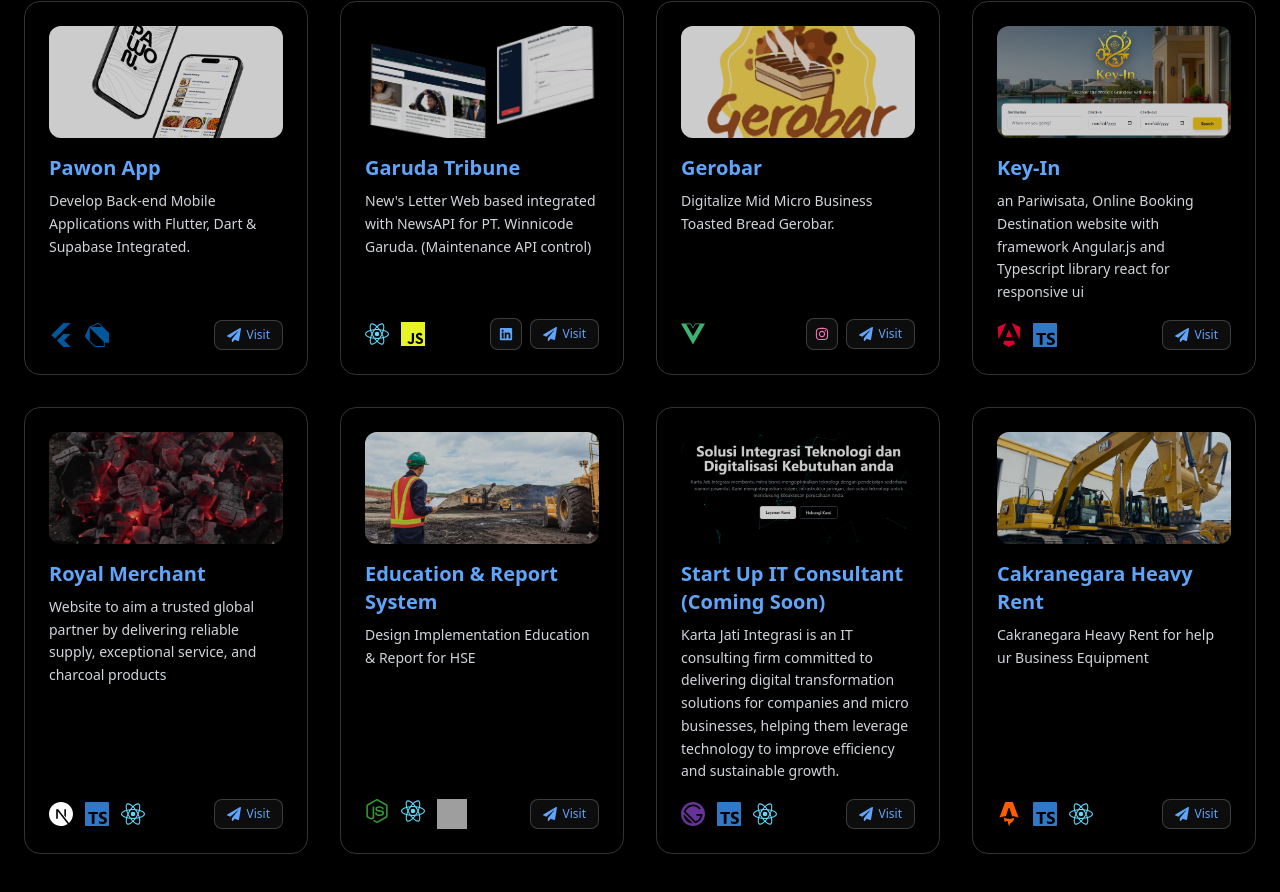
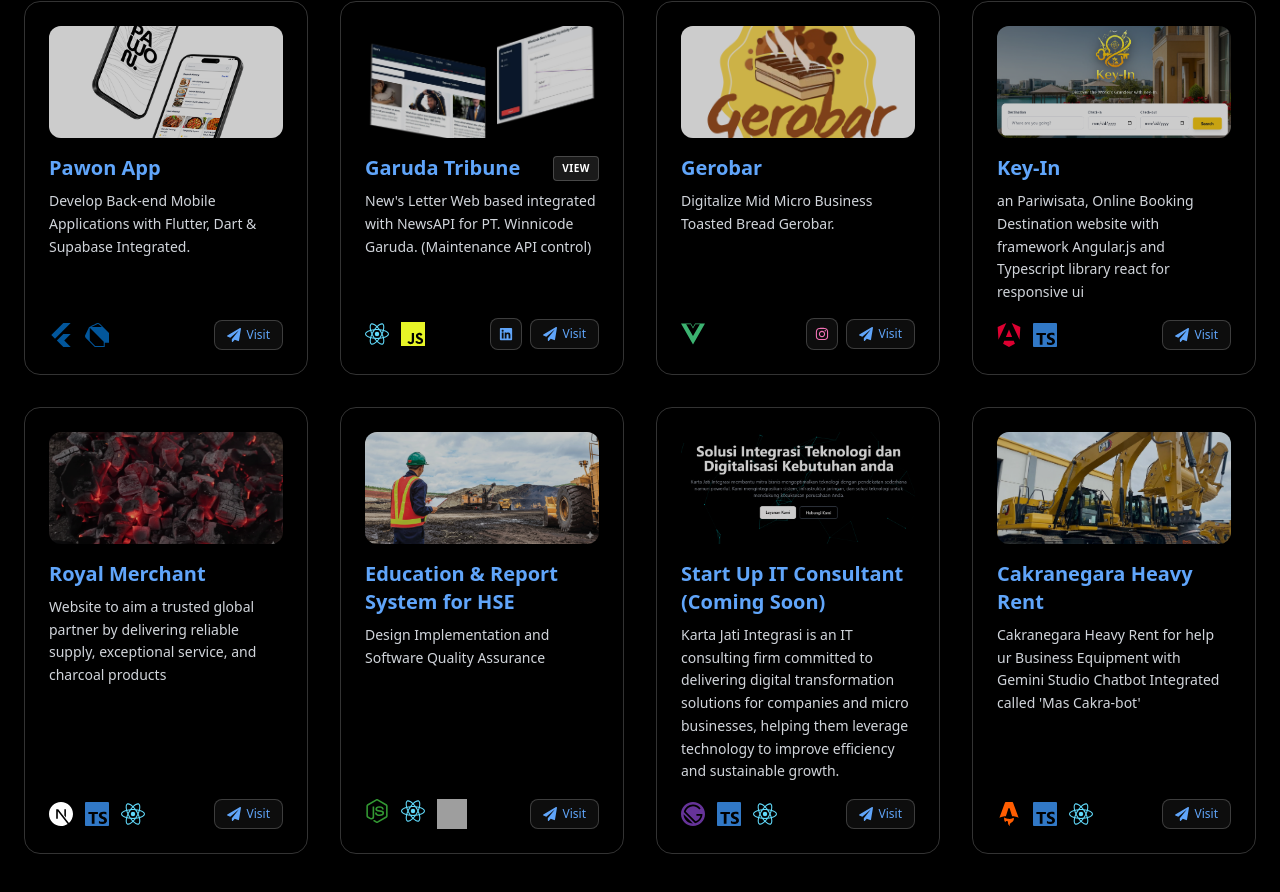
Before and after one commit to Lutfiandraa/portofolio-andra, a React (Create React App) app: page / in a window 1280 px wide. Shown: the part 1825-2717 px from the top of the page. Built offline with nearby package versions, Linux system fonts and the light colour scheme; grey boxes are pictures that could not be loaded.

Commit message:
Mas Cakra-bot

```diff
--- a/src/Competency.jsx
+++ b/src/Competency.jsx
@@ -1,7 +1,7 @@
 import React, { useState } from "react";
-import { motion } from "framer-motion";
+import { motion, AnimatePresence } from "framer-motion";
 import { SiDart, SiFlutter, SiJavascript, SiReact, SiVuedotjs, SiAngular, SiTypescript, SiNextdotjs, SiNodedotjs, SiGatsby, SiAstro } from "react-icons/si";
-import { ChevronLeft, ChevronRight } from "lucide-react"; // ⬅️ tambahan
+import { ChevronLeft, ChevronRight, X } from "lucide-react"; // ⬅️ tambahan
 import { FaPaperPlane, FaInstagram, FaLinkedin } from "react-icons/fa";
 
 const competencies = [
@@ -24,7 +24,9 @@
     ],
     images: ["/img/Berita.png", "/img/Laptop.jpg"],
     link: "https://portal-berita-px6z.vercel.app/",
-    linkedin: "https://www.linkedin.com/company/winnicodegarudateknologi/posts/?feedView=all"
+    linkedin: "https://www.linkedin.com/company/winnicodegarudateknologi/posts/?feedView=all",
+    certificateImage: "/img/sertifikatmagang.png",
+    certificateDescription: "Fullstack Developer Winnicode Garuda Tech (Internship). · May 2025 - August 2025\n\nArchitectural Design and Implementation of a Web-Based News Portal System with Integrated News API Services."
   },
   {
     title: "Deep Learning",
@@ -71,8 +73,8 @@
     link: "https://royalmerchant.vercel.app/"
   },
   {
-    title: "Education & Report System",
-    description: "Design Implementation Education & Report for HSE",
+    title: "Education & Report System for HSE",
+    description: "Design Implementation and Software Quality Assurance",
     icons: [
       <SiNodedotjs style={{ color: "#339933", fontSize: "1.5rem" }} />,
       <SiReact style={{ color: "#61DAFB", fontSize: "1.5rem" }} />,
@@ -98,13 +100,13 @@
   },
   {
     title: "Cakranegara Heavy Rent",
-    description: "Cakranegara Heavy Rent for help ur Business Equipment",
+    description: "Cakranegara Heavy Rent for help ur Business Equipment with Gemini Studio Chatbot Integrated called 'Mas Cakra-bot' ",
     icons: [
       <SiAstro style={{ color: "#FF5D01", fontSize: "1.5rem" }} />,
       <SiTypescript style={{ color: "#3178C6", fontSize: "1.5rem" }} />,
       <SiReact style={{ color: "#61DAFB", fontSize: "1.5rem" }} />,
     ],
-    images: ["/img/excapillar.png"],
+    images: ["/img/excapillar.png", "/img/cakrabot.png"],
     link: "https://cakranegara-equipment.vercel.app/"
   },
   {
@@ -168,8 +170,7 @@
             <button
               type="button"
               onClick={() => setActiveCategory("web")}
-              className={`px-4 py-2 rounded-full border text-sm md:text-base transition-all ${
-                activeCategory === "web"
+              className={`px-4 py-2 rounded-full border text-sm md:text-base transition-all ${activeCategory === "web"
                 ? "bg-white/20 text-white border-white/40 shadow-[0_0_18px_rgba(255,255,255,0.22)]"
                 : "bg-transparent text-white/70 border-white/20 hover:bg-white/5"
                 }`}
@@ -179,8 +180,7 @@
             <button
               type="button"
               onClick={() => setActiveCategory("data-science")}
-              className={`px-4 py-2 rounded-full border text-sm md:text-base transition-all ${
-                activeCategory === "data-science"
+              className={`px-4 py-2 rounded-full border text-sm md:text-base transition-all ${activeCategory === "data-science"
                 ? "bg-white/20 text-white border-white/40 shadow-[0_0_18px_rgba(255,255,255,0.22)]"
                 : "bg-transparent text-white/70 border-white/20 hover:bg-white/5"
                 }`}
@@ -190,8 +190,7 @@
             <button
               type="button"
               onClick={() => setActiveCategory("computer-vision")}
-              className={`px-4 py-2 rounded-full border text-sm md:text-base transition-all ${
-                activeCategory === "computer-vision"
+              className={`px-4 py-2 rounded-full border text-sm md:text-base transition-all ${activeCategory === "computer-vision"
                 ? "bg-white/20 text-white border-white/40 shadow-[0_0_18px_rgba(255,255,255,0.22)]"
                 : "bg-transparent text-white/70 border-white/20 hover:bg-white/5"
                 }`}
@@ -214,6 +213,7 @@
 
 const Card = ({ comp, index }) => {
   const [current, setCurrent] = useState(0);
+  const [showCertificate, setShowCertificate] = useState(false);
   const hasImages = comp.images && comp.images.length > 0;
 
   const nextImage = () =>
@@ -224,6 +224,7 @@
     );
 
   return (
+    <>
       <motion.div
         className="relative group p-6 rounded-2xl shadow-lg
                    bg-white/8 backdrop-blur-md border border-white/20 flex flex-col"
@@ -283,14 +284,24 @@
           )}
         </div>
 
-      {/* Judul */}
+        {/* Judul + Sertifikat Button */}
+        <div className="flex items-center justify-between mb-2">
           <motion.h3
-        className="text-lg md:text-xl font-semibold text-blue-400 mb-2"
+            className="text-lg md:text-xl font-semibold text-blue-400"
             whileHover={{ color: "#60A5FA" }}
             transition={{ duration: 0.3 }}
           >
             {comp.title}
           </motion.h3>
+          {comp.certificateImage && (
+            <button
+              onClick={() => setShowCertificate(true)}
+              className="px-2 py-1 text-[10px] font-bold text-white bg-white/10 hover:bg-white/20 rounded border border-white/20 transition-colors uppercase tracking-wider"
+            >
+              View
+            </button>
+          )}
+        </div>
 
         {/* Deskripsi */}
         <p className="text-sm text-gray-300 leading-relaxed mb-4 flex-grow">
@@ -344,6 +355,52 @@
           </div>
         </motion.div>
       </motion.div>
+
+      {/* Modal Sertifikat */}
+      <AnimatePresence>
+        {showCertificate && (
+          <motion.div
+            initial={{ opacity: 0 }}
+            animate={{ opacity: 1 }}
+            exit={{ opacity: 0 }}
+            className="fixed inset-0 z-[100] flex items-center justify-center p-4 bg-black/60 backdrop-blur-sm"
+            onClick={() => setShowCertificate(false)}
+          >
+            <motion.div
+              initial={{ scale: 0.9, opacity: 0, y: 20 }}
+              animate={{ scale: 1, opacity: 1, y: 0 }}
+              exit={{ scale: 0.9, opacity: 0, y: 20 }}
+              className="relative max-w-lg w-full bg-gray-900 border border-white/20 rounded-2xl overflow-hidden shadow-2xl"
+              onClick={(e) => e.stopPropagation()}
+            >
+              <button
+                onClick={() => setShowCertificate(false)}
+                className="absolute top-4 right-4 p-2 bg-black/40 hover:bg-black/60 text-white rounded-full transition-colors z-10"
+              >
+                <X size={18} />
+              </button>
+
+              <div className="p-1">
+                <img
+                  src={comp.certificateImage}
+                  alt="Certificate"
+                  className="w-full h-auto rounded-t-xl"
+                />
+              </div>
+
+              <div className="p-5">
+                <h4 className="text-lg font-bold text-blue-400 mb-2">
+                  Certificate Details
+                </h4>
+                <p className="text-gray-300 text-[13px] whitespace-pre-wrap leading-relaxed">
+                  {comp.certificateDescription}
+                </p>
+              </div>
+            </motion.div>
+          </motion.div>
+        )}
+      </AnimatePresence>
+    </>
   );
 };
 
```
Also changed, not shown: public/img/cakrabot.png (added). Lines whose indentation alone changed are shown as unchanged.
